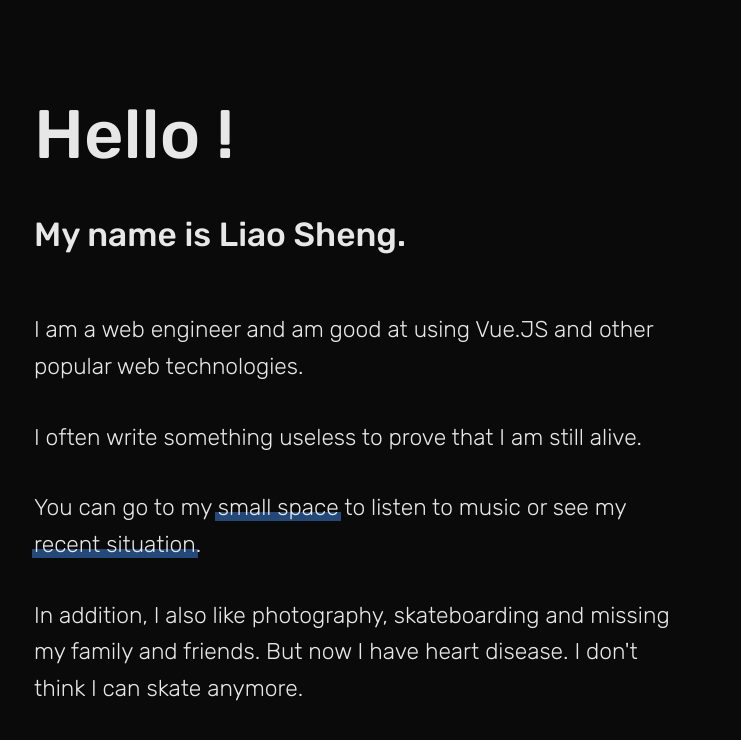
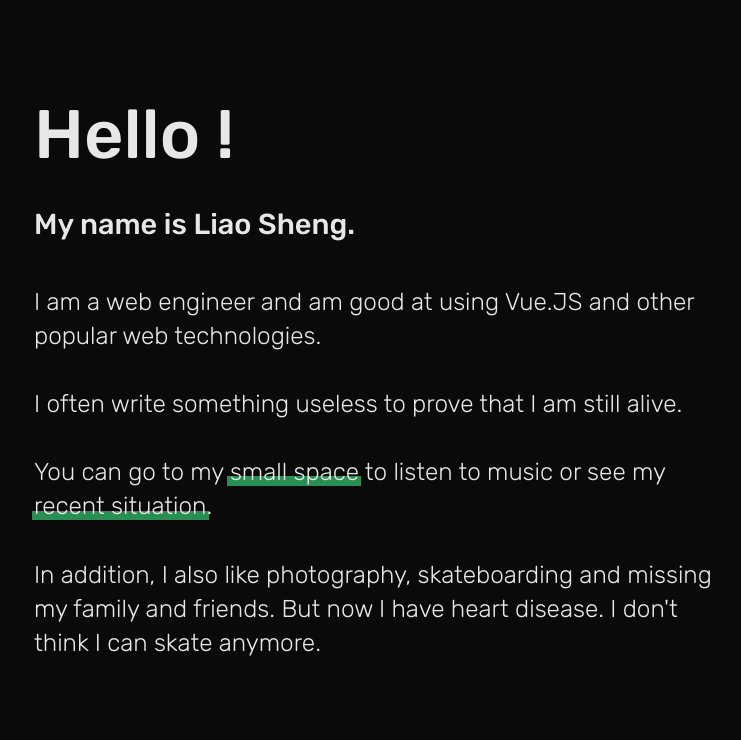
Before and after one commit to 007sem/007sem.github.io, a plain HTML site: page index.html in a window 1280 px wide. Shown: the whole page, without its empty margins (102-843 px from the left). Drawn offline with Linux system fonts and the light colour scheme.

Commit message:
eidt font size

```diff
--- a/index.html
+++ b/index.html
@@ -27,11 +27,11 @@
         margin-bottom: 0;
       }
       p {
-        font-size: 1.5em;
+        font-size: 1.6em;
         font-weight: 300;
-        line-height: 1.6em;
+        line-height: 1.4em;
         max-width: 28em;
-        margin-bottom: 1.5em;
+        margin-bottom: 1.4em;
       }
       a {
         text-decoration: none;
@@ -48,7 +48,7 @@
         right: -0.1em;
         bottom: 0;
         transition: top 300ms cubic-bezier(0, 0.8, 0.13, 1);
-        background-color: rgba(68, 149, 255, 0.5);
+        background-color: rgba(68, 255, 146, 0.6);
       }
       a:hover:after {
         top: 0%;
@@ -57,7 +57,7 @@
   </head>
   <body>
     <h1>Hello !</h1>
-    <p style="font-weight: 500; font-size: 2.2em">My name is Liao Sheng.</p>
+    <p style="font-weight: 500; font-size: 1.9em">My name is Liao Sheng.</p>
     <p>
         I am a web engineer and am good at using Vue.JS and other popular web technologies.
     </p>
```
